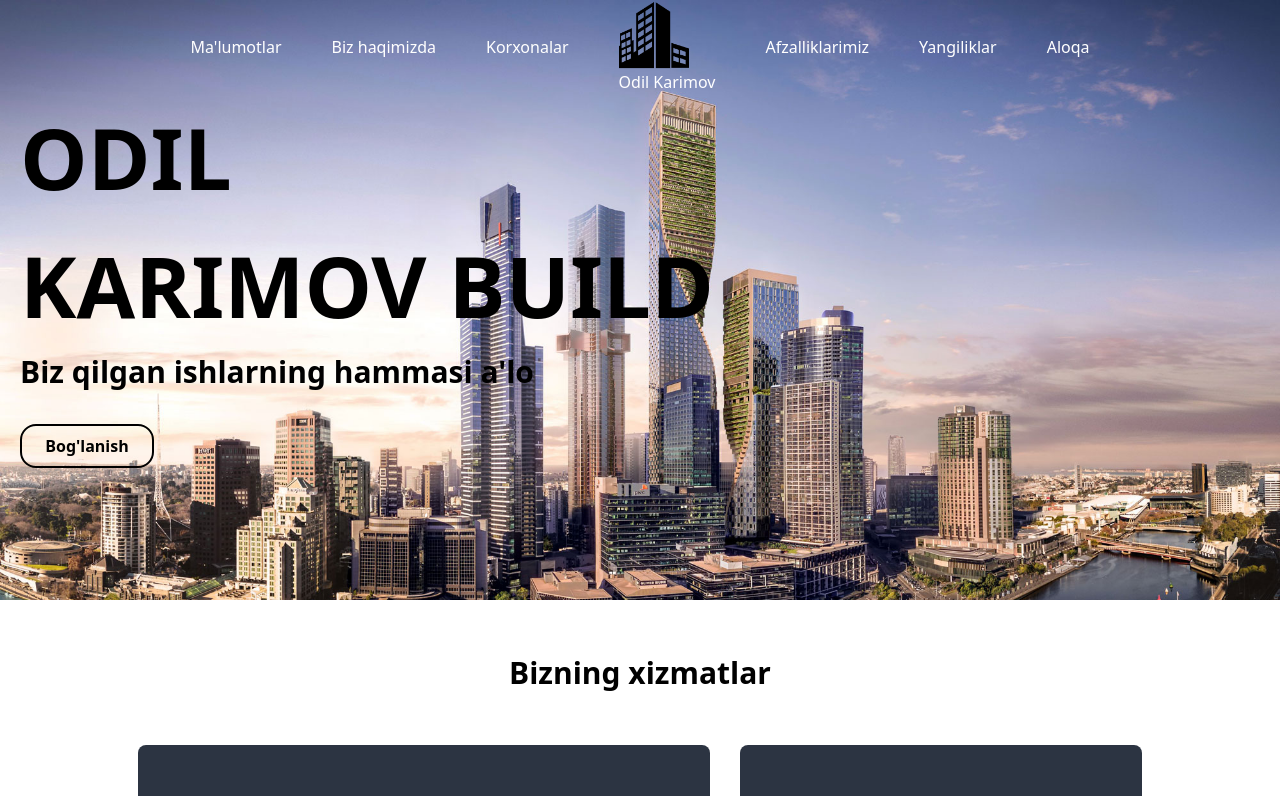
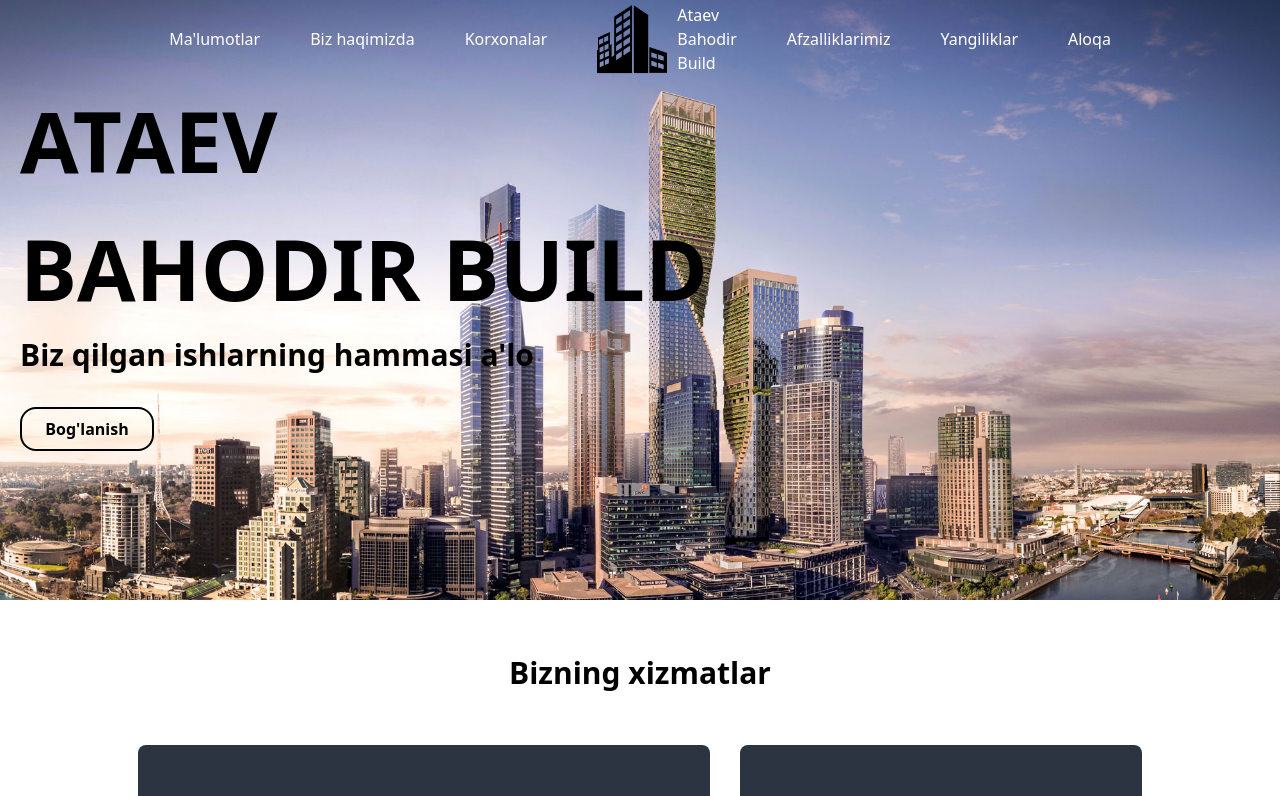
Before and after one commit to Odilkarimov/constructions, a React (Vite) app: page / in a window 1280 px wide. Shown: the top 796 px of the page. Built offline with nearby package versions, Linux system fonts and the light colour scheme.

Commit message:
updates link a href

```diff
--- a/src/components/cards/index.jsx
+++ b/src/components/cards/index.jsx
@@ -6,12 +6,12 @@ import Mainimg4 from "../../assets/mainimg4.jpg";
 const Card = () => {
   return (
     <div className="bg-[#f7f7f7] mt-[50px]">
-      <div className="container-box h-full mb-[200px]">
+      <div id="bizhaqimizda" className="container-box h-full mb-[200px]">
         <h2 className="text-black text-[22px] font-semibold mb-[80px]">
           Barcha yangiliklarimiz
         </h2>
       </div>
-      <div className="container-box flex flex-col gap-[30px]">
+      <div id="yangiliklar" className="container-box flex flex-col gap-[30px]">
         <div className="flex max-xl:flex-col gap-[40px]">
           <div
             data-aos="zoom-in"
--- a/src/components/header/index.jsx
+++ b/src/components/header/index.jsx
@@ -77,35 +77,37 @@ const Header = () => {
         </div>
 
         <ul className="flex items-center justify-center gap-[50px] max-lg:hidden">
-          <li className="text-white">
-            <a href="">Ma'lumotlar</a>
+          <li className="text-white border-b-[2px] border-b-transparent border-t-[3px] border-t-transparent hover:border-b-[#FFFF] duration-500">
+            <a href="#malumotlar">Ma'lumotlar</a>
           </li>
-          <li className="text-white">
-            <a href="">Biz haqimizda</a>
+          <li className="text-white border-b-[2px] border-b-transparent border-t-[3px] border-t-transparent hover:border-b-[#FFFF] duration-500">
+            <a href="#bizhaqimizda">Biz haqimizda</a>
           </li>
-          <li className="text-white">
-            <a href="">Korxonalar</a>
+          <li className="text-white border-b-[2px] border-b-transparent border-t-[3px] border-t-transparent hover:border-b-[#FFFF] duration-500">
+            <a href="#korhonalar">Korxonalar</a>
           </li>
           <li>
-            <div className="text-white">
+            <div className="text-white flex gap-[10px] border-b-[2px] border-b-transparent border-t-[3px] border-t-transparent hover:border-b-[#FFFF] duration-500  ">
               <img src={Icon} width={70} alt="" />
-              <h2>Odil Karimov</h2>
+              <h2>
+                Ataev <br /> Bahodir <br /> Build
+              </h2>
             </div>
           </li>
-          <li className="text-white">
-            <a href="">Afzalliklarimiz</a>
+          <li className="text-white border-b-[2px] border-b-transparent border-t-[3px] border-t-transparent hover:border-b-[#FFFF] duration-500">
+            <a href="#avzaliklarimiz">Afzalliklarimiz</a>
           </li>
-          <li className="text-white">
-            <a href="">Yangiliklar</a>
+          <li className="text-white border-b-[2px] border-b-transparent border-t-[3px] border-t-transparent hover:border-b-[#FFFF] duration-500">
+            <a href="#yangiliklar">Yangiliklar</a>
           </li>
-          <li className="text-white">
-            <a href="">Aloqa</a>
+          <li className="text-white border-b-[2px] border-b-transparent border-t-[3px] border-t-transparent hover:border-b-[#FFFF] duration-500">
+            <a href="#aloqa">Aloqa</a>
           </li>
         </ul>
       </div>
       <div className="container-box">
         <h2 className="text-[85px] font-bold max-md:text-[40px] text-black max-md:mb-[20px]">
-          ODIL <br /> KARIMOV BUILD
+          ATAEV <br /> BAHODIR BUILD
         </h2>
         <p className="text-[30px] font-semibold mb-[30px] text-black max-md:text-[20px]">
           Biz qilgan ishlarning hammasi a'lo
--- a/src/components/main/index.jsx
+++ b/src/components/main/index.jsx
@@ -13,7 +13,7 @@ const Main = () => {
         </h2>
       </div>
       <div className="flex items-center justify-around flex-col gap-[30px] px]">
-        <div className="flex gap-[30px] max-lg:flex-col">
+        <div id="korhonalar" className="flex gap-[30px] max-lg:flex-col">
           <div
             className="max-w-[572px] w-full h-[181px] bg-[#2c3442] rounded-lg flex"
             data-aos="fade-right"
--- a/src/components/partners/index.jsx
+++ b/src/components/partners/index.jsx
@@ -41,7 +41,10 @@ const Partner = () => {
           </button>
         </div>
       </div>
-      <div className="bg-[#202733] h-[920px] flex items-center justify-center">
+      <div
+        id="aloqa"
+        className="bg-[#202733] h-[920px] flex items-center justify-center"
+      >
         <div className="max-w-[1000px] w-full max-h-[600px] h-full bg-white bg_img bg-cover rounded-3xl px-[40px] py-[60px] max-md:py-[30px]">
           <div>
             <h2 className="text-[40px] font-semibold max-md:text-[30px]">
```
